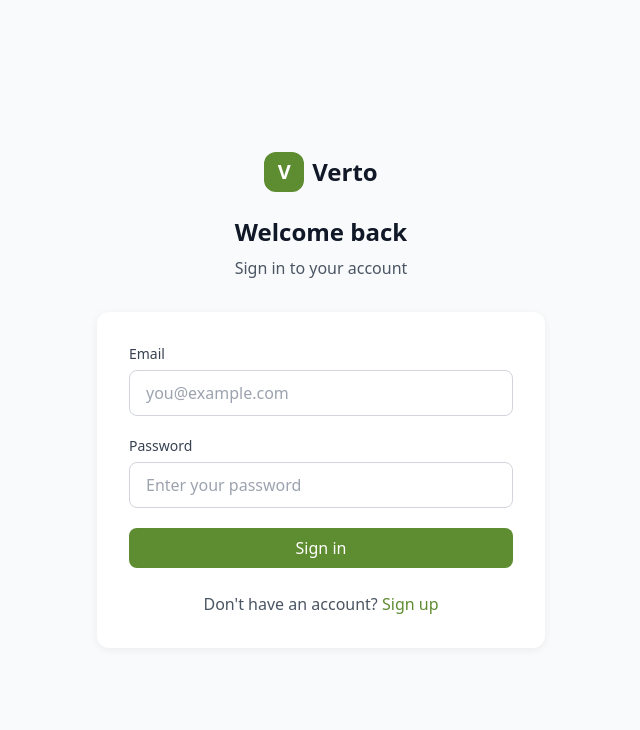
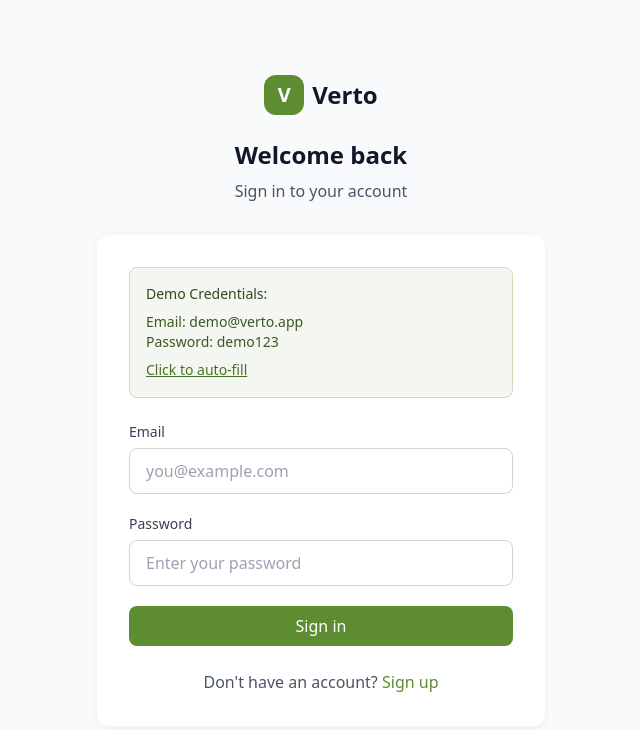
Before and after one commit to Oformao1/verto, a Next.js app: page /login in a window 1280 px wide. Shown: the top 730 px of the page, without its empty margins (319-959 px from the left). Built offline with nearby package versions, Linux system fonts and the light colour scheme.

Commit message:
feat: Add demo credentials banner to login page
- Shows demo email/password on login page
- Added "Click to auto-fill" button for convenience
- Better error handling for login failures

https://claude.ai/code/session_015Zo3kv8zs5P9Bnu6Cy9Mys

```diff
--- a/src/app/login/page.tsx
+++ b/src/app/login/page.tsx
@@ -16,6 +16,11 @@ function LoginForm() {
   const [error, setError] = useState('')
   const [loading, setLoading] = useState(false)
 
+  const fillDemoCredentials = () => {
+    setEmail('demo@verto.app')
+    setPassword('demo123')
+  }
+
   const handleSubmit = async (e: React.FormEvent) => {
     e.preventDefault()
     setError('')
@@ -30,9 +35,11 @@ function LoginForm() {
 
       if (result?.error) {
         setError('Invalid email or password')
-      } else {
+      } else if (result?.ok) {
         router.push(callbackUrl)
         router.refresh()
+      } else {
+        setError('Login failed. Please try again.')
       }
     } catch {
       setError('Something went wrong. Please try again.')
@@ -43,6 +50,20 @@ function LoginForm() {
 
   return (
     <div className="bg-white rounded-xl shadow-card p-8">
+      {/* Demo credentials banner */}
+      <div className="mb-6 p-4 rounded-lg bg-primary-50 border border-primary-200">
+        <p className="text-sm font-medium text-primary-800 mb-2">Demo Credentials:</p>
+        <p className="text-sm text-primary-700">Email: demo@verto.app</p>
+        <p className="text-sm text-primary-700">Password: demo123</p>
+        <button
+          type="button"
+          onClick={fillDemoCredentials}
+          className="mt-2 text-sm text-primary-600 hover:text-primary-800 underline"
+        >
+          Click to auto-fill
+        </button>
+      </div>
+
       <form onSubmit={handleSubmit} className="space-y-5">
         {error && (
           <div className="p-3 rounded-lg bg-red-50 text-red-600 text-sm">
```
